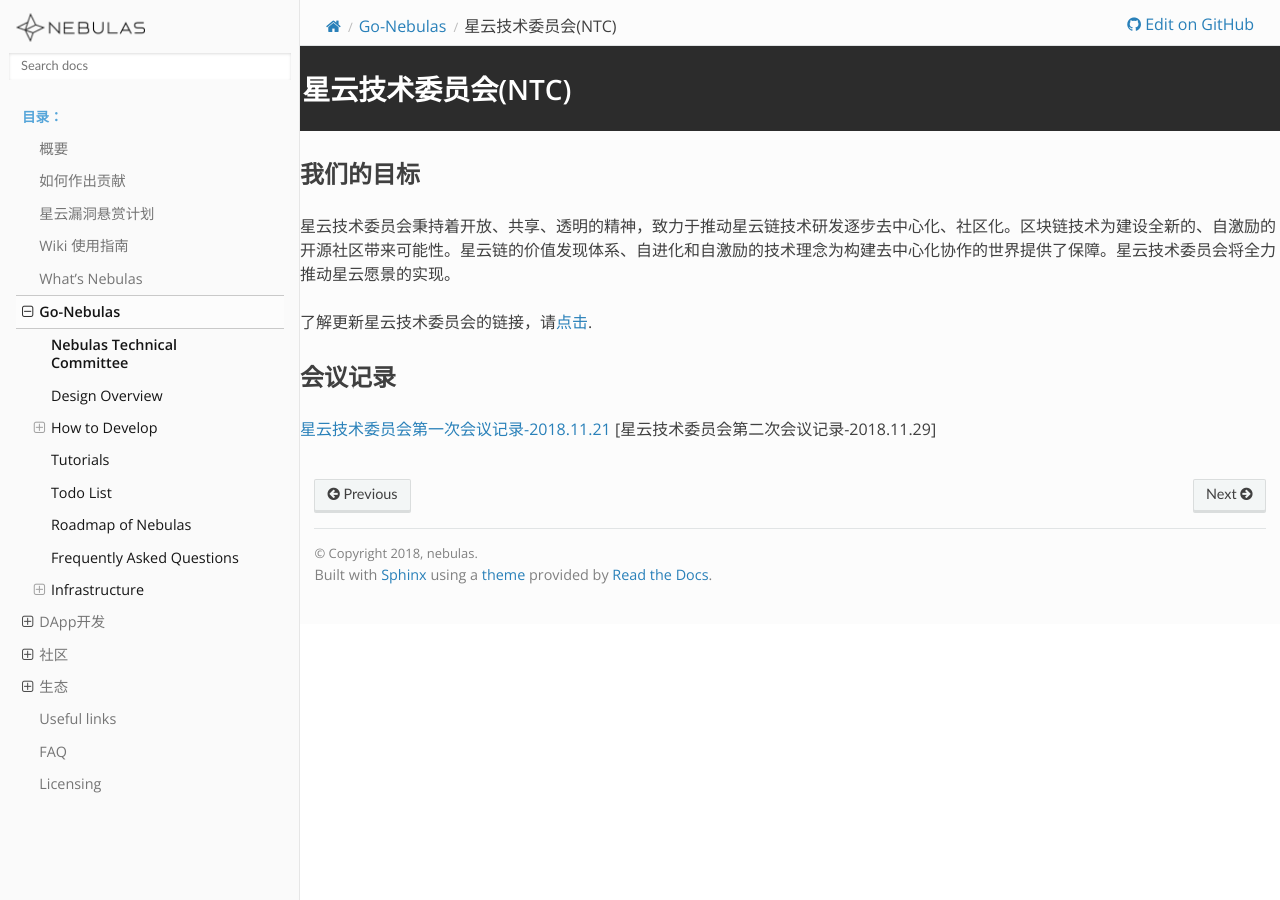
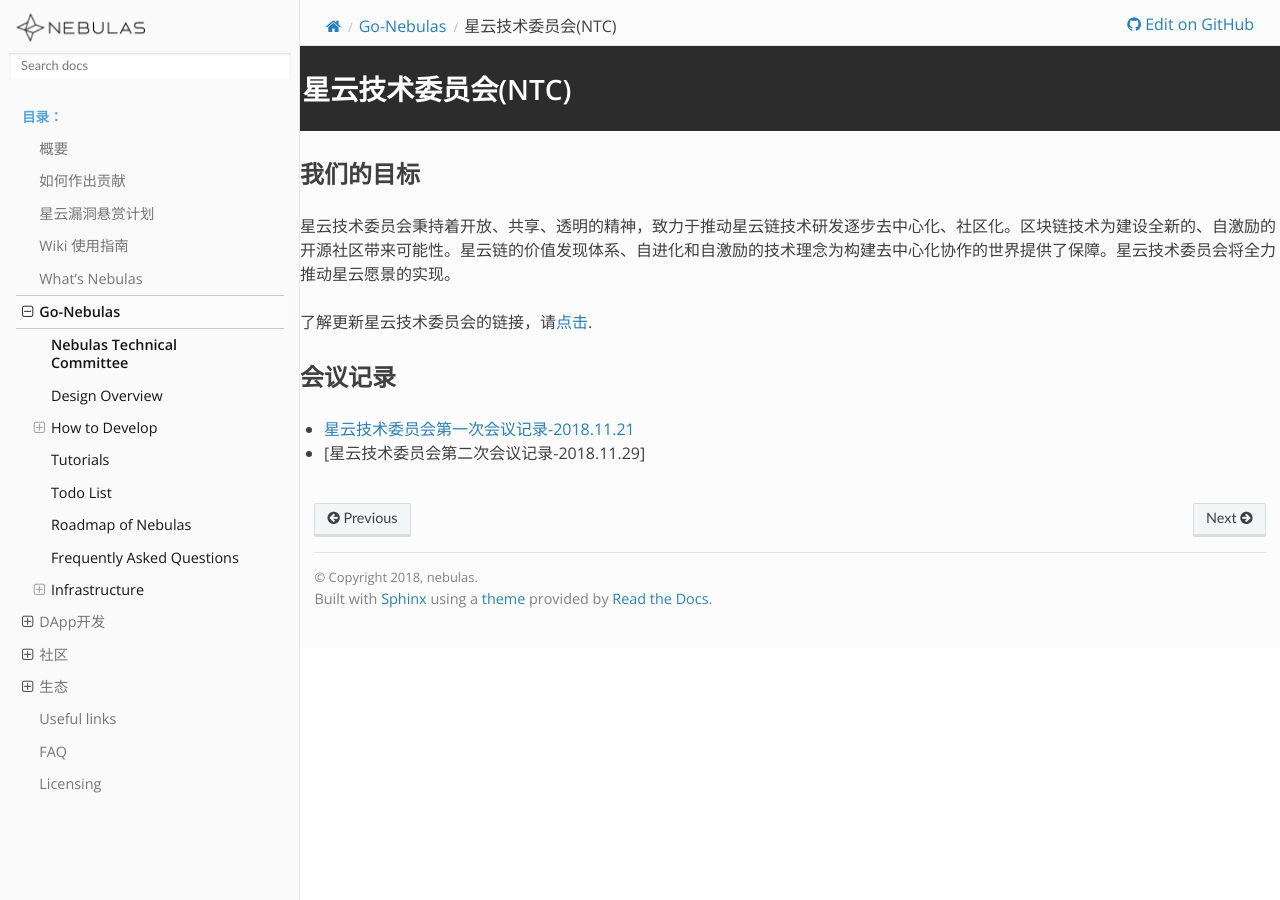
Before and after one commit to nebulasio/nebdocs, a Sphinx documentation site: the page built from docs/go-nebulas/nebulas-technical-committee/README.md, in a window 1280 px wide. Built offline with Sphinx 7.4.7 and the Read the Docs theme 2.0.0, drawn with Linux system fonts in a browser that asks for light colours; pages that are not in the unit, such as notebooks, are missing from menus.

```diff
--- a/docs/go-nebulas/nebulas-technical-committee/README.md
+++ b/docs/go-nebulas/nebulas-technical-committee/README.md
@@ -8,5 +8,6 @@
 
 ## 会议记录
 
-[星云技术委员会第一次会议记录-2018.11.21](meeting-mins/meeting-mins-1.html)
-[星云技术委员会第二次会议记录-2018.11.29]
+- [星云技术委员会第一次会议记录-2018.11.21](meeting-mins/meeting-mins-1.html)
+
+- [星云技术委员会第二次会议记录-2018.11.29]
```
